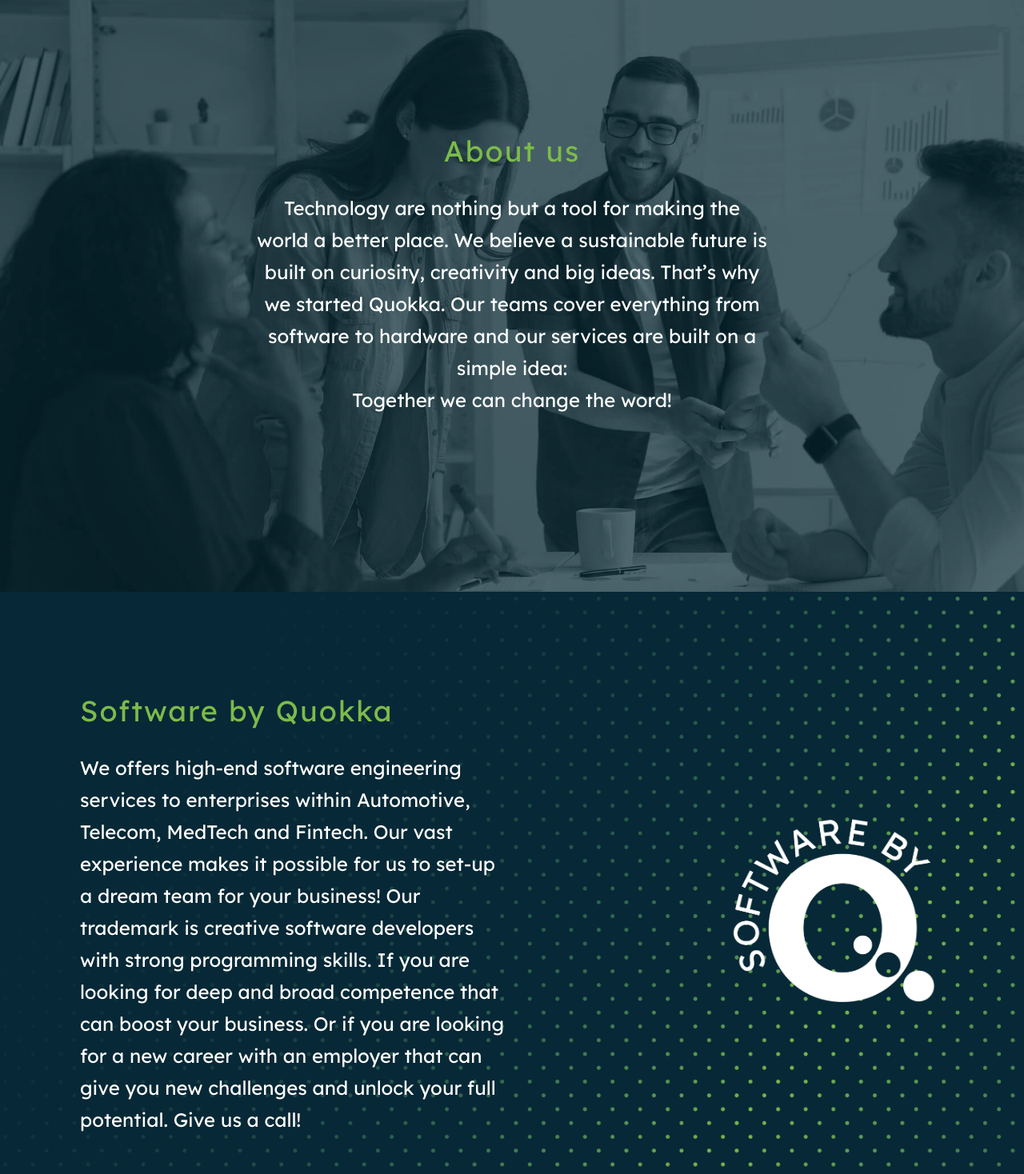
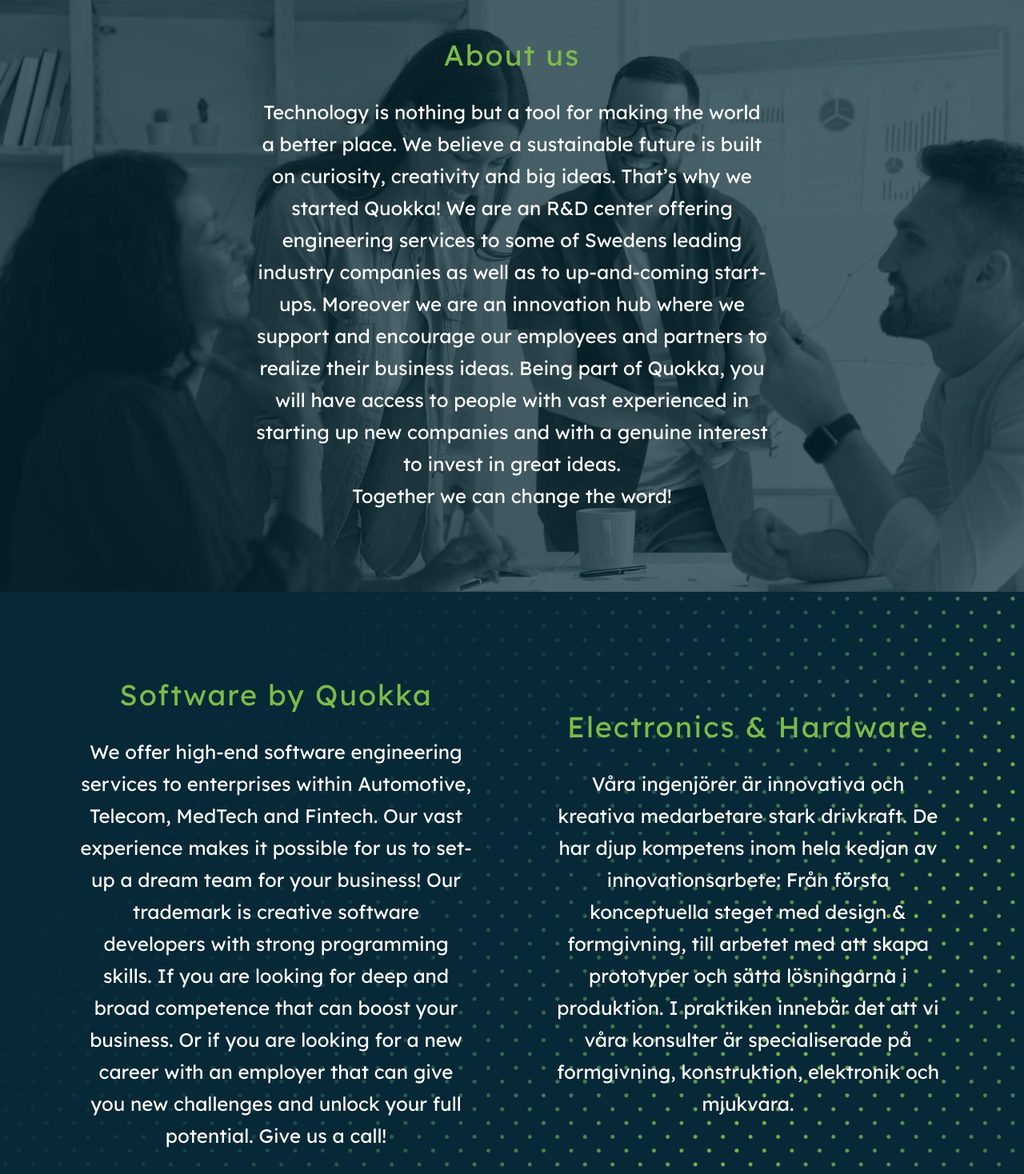
Before and after one commit to monkeyChallange/quokka-web, a Vue app: page / in a window 1280 px wide. Shown: the part 860-2328 px from the top of the page at 80% size. Built offline with nearby package versions, Linux system fonts and the light colour scheme; a web font is replaced by a local one.

Commit message:
Text and layout corrections

```diff
--- a/src/App.vue
+++ b/src/App.vue
@@ -8,6 +8,7 @@
     <div class="nav">
       <router-link to="/">Home</router-link>
       <router-link to="/quokkaism">Quokkaism</router-link>
+      <router-link to="/incubator">Incubator</router-link>
       <router-link to="/contact">Contact</router-link>
       <router-link to="/career">Career</router-link>
       <router-link to="/animal">The Animal</router-link>
--- a/src/assets/global.css
+++ b/src/assets/global.css
@@ -30,3 +30,19 @@
   text-align: left;
   width: 50%;
 }
+
+.highlighted {
+  color: #7cbb4a;
+}
+
+.page button {
+  background-color: #7cbb4a;
+  color: white;
+  font-family: industry-inc-base;
+  font-size: 16px;
+  border: none;
+  outline: none;
+  cursor: pointer;
+  padding: 10px 20px;
+  border-radius: 5px;
+}
--- a/src/router/index.js
+++ b/src/router/index.js
@@ -1,9 +1,10 @@
 import { createRouter, createWebHistory } from 'vue-router'
 import Home from '../views/Home.vue'
 import Quokkaism from '../views/Quokkaism.vue'
+import Incubator from '../views/Incubator.vue'
+import Contact from '../views/Contact.vue'
 import Career from '../views/Career.vue'
 import Animal from '../views/Animal.vue'
-import Contact from '../views/Contact.vue'
 import PathNotFound from '../views/PathNotFound.vue'
 
 const routes = [
@@ -16,6 +17,11 @@
     path: '/quokkaism',
     name: 'quokkaism',
     component: Quokkaism
+  },
+  {
+    path: '/incubator',
+    name: 'incubator',
+    component: Incubator
   },
   {
     path: '/contact',
--- a/src/views/Animal.vue
+++ b/src/views/Animal.vue
@@ -6,8 +6,10 @@
         Quokkas are marsupials, native to Western Australia, and wear a
         perpetual “Hey there! Good to see ya! Oh, you brought pie! smile on
         their faces. The quokka is known for its curiosity and for being the
-        happiest animal on the planet. HAPPINESS and CURIOSITY - two great
-        keywords for Quokka and us working here.
+        happiest animal on the planet.
+        <span class="highlighted">HAPPINESS</span> and
+        <span class="highlighted">CURIOSITY</span> - two great keywords for
+        Quokka and us working here.
       </p>
     </div>
   </div>
--- a/src/views/Home.vue
+++ b/src/views/Home.vue
@@ -10,20 +10,25 @@
     <div class="content">
       <h2>About us</h2>
       <p>
-        Technology are nothing but a tool for making the world a better place.
-        We believe a sustainable future is built on curiosity, creativity and
-        big ideas. That’s why we started Quokka. Our teams cover everything from
-        software to hardware and our services are built on a simple idea:
+        Technology is nothing but a tool for making the world a better place. We
+        believe a sustainable future is built on curiosity, creativity and big
+        ideas. That’s why we started Quokka! We are an R&D center offering
+        engineering services to some of Swedens leading industry companies as
+        well as to up-and-coming start-ups. Moreover we are an innovation hub
+        where we support and encourage our employees and partners to realize
+        their business ideas. Being part of Quokka, you will have access to
+        people with vast experienced in starting up new companies and with a
+        genuine interest to invest in great ideas.
         <br />Together we can change the word!
       </p>
     </div>
   </div>
-  <div class="page software-by-quokka">
+  <div class="page quokka">
     <div class="content">
-      <div class="text">
+      <div class="software">
         <h2>Software by Quokka</h2>
         <p>
-          We offers high-end software engineering services to enterprises within
+          We offer high-end software engineering services to enterprises within
           Automotive, Telecom, MedTech and Fintech. Our vast experience makes it
           possible for us to set-up a dream team for your business! Our
           trademark is creative software developers with strong programming
@@ -33,23 +38,18 @@
           potential. Give us a call!
         </p>
       </div>
-      <div class="logo">
-        <SoftwareByQuokkaLogo width="264.567" height="241.511" />
+      <div class="hardware">
+        <h2>Electronics & Hardware</h2>
+        <p>
+          Våra ingenjörer är innovativa och kreativa medarbetare stark
+          drivkraft. De har djup kompetens inom hela kedjan av
+          innovationsarbete: Från första konceptuella steget med design &
+          formgivning, till arbetet med att skapa prototyper och sätta
+          lösningarna i produktion. I praktiken innebär det att vi våra
+          konsulter är specialiserade på formgivning, konstruktion, elektronik
+          och mjukvara.
+        </p>
       </div>
-    </div>
-  </div>
-  <div class="page left quokka-hardware">
-    <div class="content">
-      <h2>Quokka Hardware</h2>
-      <p>
-        Våra ingenjörer är lösningsorienterade medarbetare med lång erfarenhet
-        av hela kedjan från koncept till färdig produktion. Vi kan erbjuda
-        kompetens inom formgivning, mekanisk och elektrisk konstruktion, inom
-        med lång erfarenhet inom formgivning, konstruktion, elektronik och
-        mjukvara. Vi vet också hur viktigt det är att konsulter och externa
-        krafter snabbt blir en del av det interna teamet. Vi vet hur man skapar
-        en gemensam andra i både lång och korta projekt.
-      </p>
     </div>
   </div>
   <div class="page our-clients">
@@ -65,11 +65,8 @@
 </template>
 
 <script>
-import SoftwareByQuokkaLogo from "@/components/logos/SoftwareByQuokkaLogo.vue"
-
 export default {
   name: "Home",
-  components: { SoftwareByQuokkaLogo },
   data() {
     return {
       clients: [
@@ -96,7 +93,7 @@
 .page.about-us {
   background-image: url("~@/assets/backgrounds/about-us.jpg");
 }
-.page.software-by-quokka {
+.page.quokka {
   background-image: url("~@/assets/backgrounds/quokka-pattern.png");
 }
 .page.quokka-hardware {
@@ -120,19 +117,18 @@
   word-spacing: 5px;
 }
 
-.page.software-by-quokka .content {
+.page.quokka .content {
   display: flex;
   justify-content: space-between;
   align-items: center;
   width: 100%;
 }
-.page.software-by-quokka .text {
-  text-align: left;
+.page.quokka .software {
+  margin-right: 100px;
   width: 50%;
 }
-.page.software-by-quokka .logo {
-  text-align: left;
-  width: 25%;
+.page.quokka .hardware {
+  width: 50%;
 }
 
 .page.our-clients {
--- a/src/views/Quokkaism.vue
+++ b/src/views/Quokkaism.vue
@@ -3,19 +3,15 @@
     <div class="content">
       <h2>Quokkaism</h2>
       <p>
-        Quokka started 2020. We, who started up the company, have vast
-        experience from some of Europes largest companies offering Engineering
-        Services. Everything starts with human beings. That is how we view the
-        world. An employee feeling secure in her or his profession, enjoying
-        life will feel encouraged to take decisions, be creative and utilize his
-        or her full potential. We also believe the speed of progress will
-        increase, when the common goal is superior, the position on the business
-        card.
-        <br />
-        <br />
-        This applies regardless, if we support our clients overcoming an
-        emergency situation or if we are trusted to take on an extensive project
-        with full delivery responsibility.
+        Quokka started 2021. We, who started the company, have been working
+        together for many years. We believe that successful projects are based
+        on the ability to bring out the best of people. An employee feeling
+        secure in her or his profession, enjoying life will feel encouraged to
+        take decisions, be creative and utilize his or her full potential. A
+        Quokka employee will increase the speed and quality of your project -
+        and introduce more creativity and happiness! This applies regardless, if
+        we support our clients overcoming an emergency, or if we are trusted to
+        take on an extensive project with full delivery responsibility.
       </p>
     </div>
   </div>
```
Also changed, not shown: src/views/Career.vue (+56 -27 lines).
